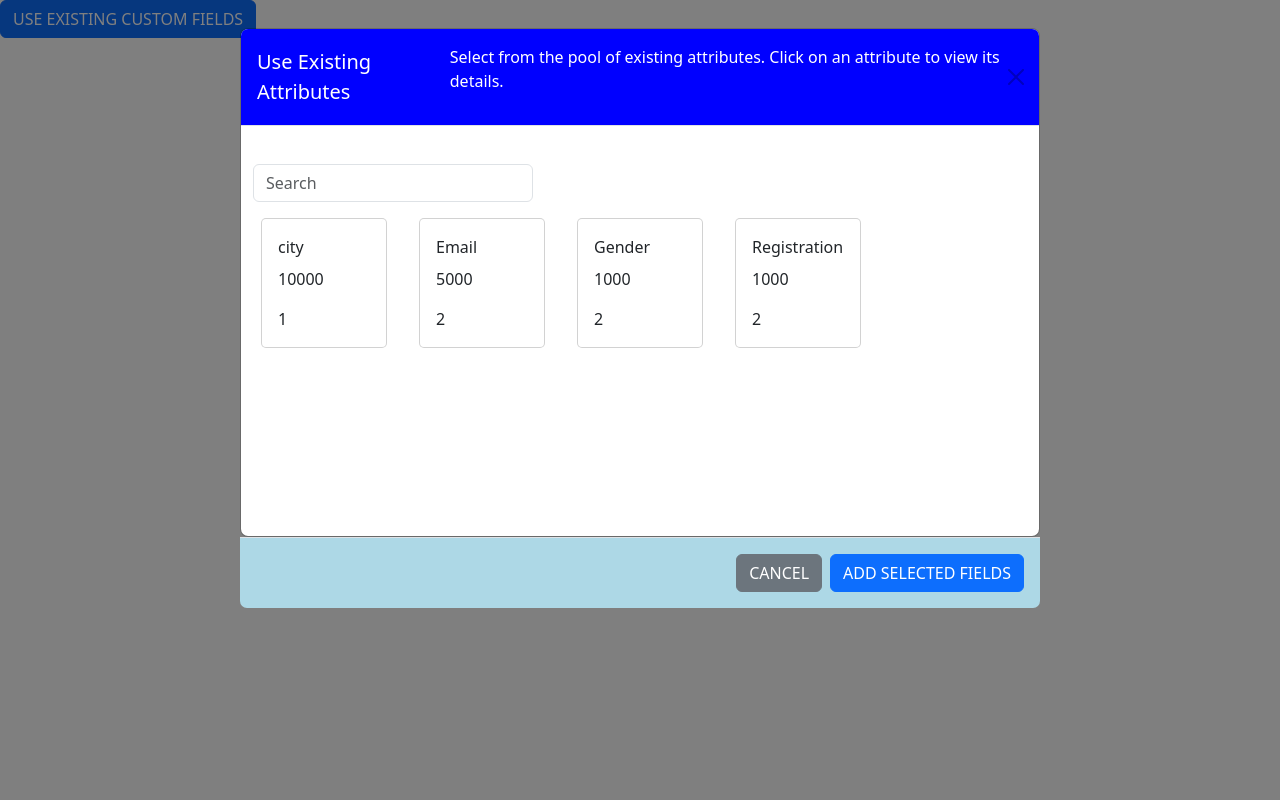
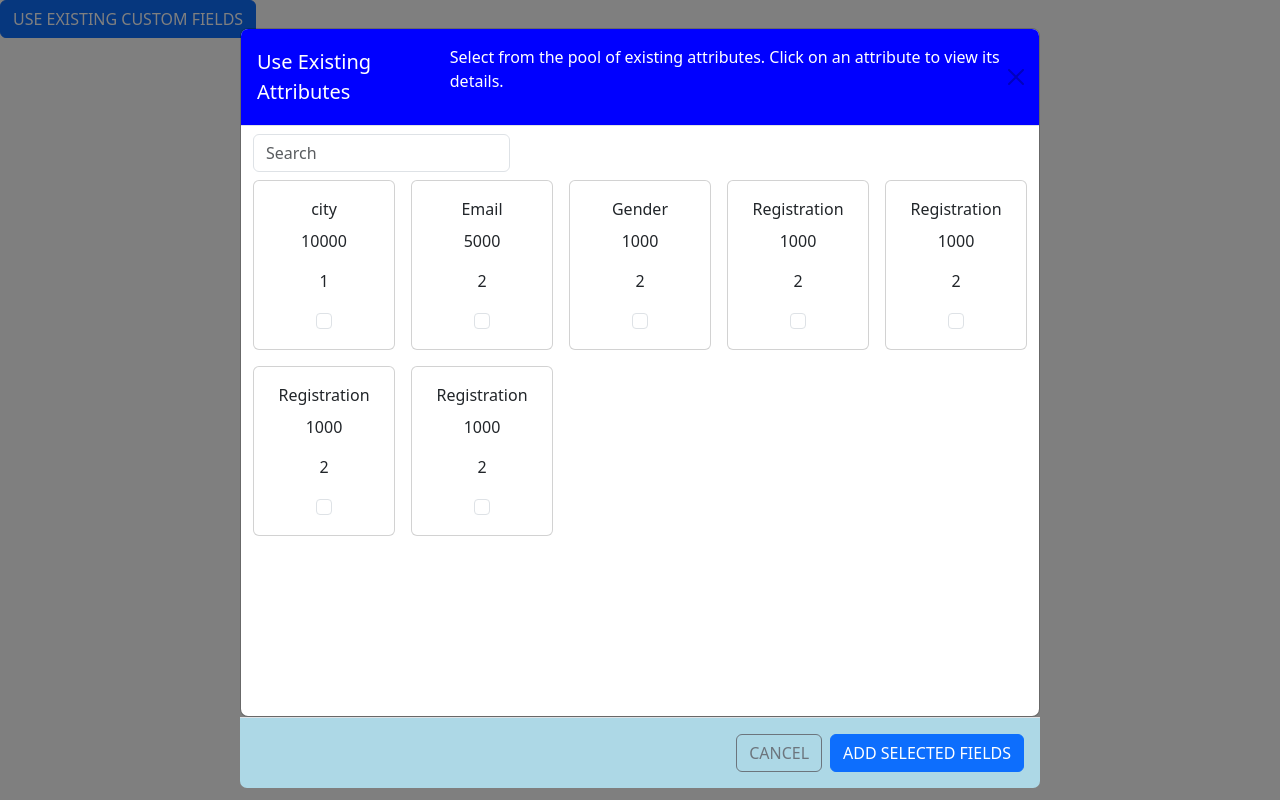
Before and after one commit to HasangiComplex/popup-model-Angular, an Angular app: page / in a window 1280 px wide. Both pictures are taken after a click on the button "USE EXISTING CUSTOM FIELDS". Built offline with nearby package versions, Linux system fonts and the light colour scheme; data requests are answered from the project's data file.

Commit message:
Separate as components--navbar , cardsview

```diff
--- a/db.json
+++ b/db.json
@@ -19,6 +19,21 @@
       "name": "Registration ",
       "salary": "1000",
       "id": 2
+    },
+    {
+      "name": "Registration ",
+      "salary": "1000",
+      "id": 2
+    },
+    {
+      "name": "Registration ",
+      "salary": "1000",
+      "id": 2
+    },
+    {
+      "name": "Registration ",
+      "salary": "1000",
+      "id": 2
     }
   ]
 }
--- a/src/app/app.module.ts
+++ b/src/app/app.module.ts
@@ -5,12 +5,14 @@ import { AppComponent } from './app.component';
 import { PopupModalComponent } from './popup-modal/popup-modal.component';
 import {HttpClientModule} from "@angular/common/http";
 import { CardsComponent } from './cards/cards.component';
+import { SearchComponent } from './search/search.component';
 
 @NgModule({
   declarations: [
     AppComponent,
     PopupModalComponent,
-    CardsComponent
+    CardsComponent,
+    SearchComponent
   ],
   imports: [
     BrowserModule,
--- a/src/app/cards/cards.component.html
+++ b/src/app/cards/cards.component.html
@@ -1,34 +1,21 @@
-<div class="container text-center">
+<div class="container overflow-hidden text-center">
   <div class="row row-cols-2 row-cols-lg-5 g-2 g-lg-3">
-    <div class="col">
-      <div class="p-3">Row column</div>
-    </div>
-    <div class="col">
-      <div class="p-3">Row column</div>
-    </div>
-    <div class="col">
-      <div class="p-3">Row column</div>
-    </div>
-    <div class="col">
-      <div class="p-3">Row column</div>
-    </div>
-    <div class="col">
-      <div class="p-3">Row column</div>
-    </div>
-    <div class="col">
-      <div class="p-3">Row column</div>
-    </div>
-    <div class="col">
-      <div class="p-3">Row column</div>
-    </div>
-    <div class="col">
-      <div class="p-3">Row column</div>
-    </div>
-    <div class="col">
-      <div class="p-3">Row column</div>
-    </div>
-    <div class="col">
-      <div class="p-3">Row column</div>
-    </div>
+    <ng-container *ngFor="let item of attributesList">
+      <div class="col">
+        <!--        <div class="p-3">{{item.name}}</div>-->
+
+        <div class="card">
+          <div class="card-body">
+            <p class="card-title">{{item.name}}</p>
+            <p class="card-text">{{item.salary}}</p>
+            <p class="card-text"> {{item.id}}</p>
+            <input class="form-check-input" type="checkbox" value="" id="flexCheckDefault">
+          </div>
+        </div>
+      </div>
+
+
+    </ng-container>
+
   </div>
 </div>
--- a/src/app/popup-modal/popup-modal.component.css
+++ b/src/app/popup-modal/popup-modal.component.css
@@ -15,31 +15,14 @@
 .modal-footer{
   background-color: lightblue;
 }
-.card{
 
-  display:flex;
-  flex-direction: row;
 
-  margin:8px;
 
-  background-color: #fff;
-  text-align: left;
-  border-radius: 5px;
-
-}
-.card-view{
-margin-right:3px;
-}
-.form-check{
-  margin-left:0px;
-}
-.modal fade{
-  width: 800px;
-}
 .form-control{
   width: 280px;
   margin-top:30px;
 }
 .body-content{
   margin-bottom: 180px;
+
 }
--- a/src/app/popup-modal/popup-modal.component.html
+++ b/src/app/popup-modal/popup-modal.component.html
@@ -22,42 +22,14 @@
         <button type="button" class="btn-close" disabled aria-label="Close"></button>
 
       </div>
-<div class="body-content">
-        <nav class="navbar " >
-          <div class="container-fluid">
-            <form class="d-flex" role="search">
-              <input class="form-control me-2" type="search" placeholder="Search" aria-label="Search" >
-<!--              (input)="searchAttributes(searchInput.value)" #searchInput-->
+    <div class="body-content">
 
-            </form>
-          </div>
-        </nav>
+     <app-search></app-search>
+    <app-cards></app-cards>
 
 
 
 
-
-  <div class="container overflow-hidden text-center">
-    <div class="row row-cols-2 row-cols-lg-5 g-2 g-lg-3">
-      <ng-container *ngFor="let item of attributesList">
-      <div class="col">
-<!--        <div class="p-3">{{item.name}}</div>-->
-
-        <div class="card">
-          <div class="card-body">
-            <p class="card-title">{{item.name}}</p>
-            <p class="card-text">{{item.salary}}</p>
-            <p class="card-text"> {{item.id}}</p>
-
-          </div>
-        </div>
-      </div>
-
-
-      </ng-container>
-
-    </div>
-  </div>
 
 
 
@@ -67,7 +39,8 @@
 
     </div>
       <div class="modal-footer">
-        <button type="button" class="btn btn-secondary" data-bs-dismiss="modal">CANCEL</button>
+
+        <button type="button" class="btn btn-outline-secondary">CANCEL</button>
         <button type="button" class="btn btn-primary">ADD SELECTED FIELDS</button>
       </div>
     </div>
--- /dev/null
+++ b/src/app/search/search.component.html
@@ -0,0 +1,9 @@
+<nav class="navbar " >
+  <div class="container-fluid">
+    <form class="d-flex" role="search">
+      <input class="form-control me-2" type="search" placeholder="Search" aria-label="Search" >
+      <!--              (input)="searchAttributes(searchInput.value)" #searchInput-->
+
+    </form>
+  </div>
+</nav>
```
Also changed, not shown: src/app/search/search.component.ts (added, +10 -0 lines), src/app/search/search.component.css (added), 1 other file (tests, documents, lock files or other folders).
